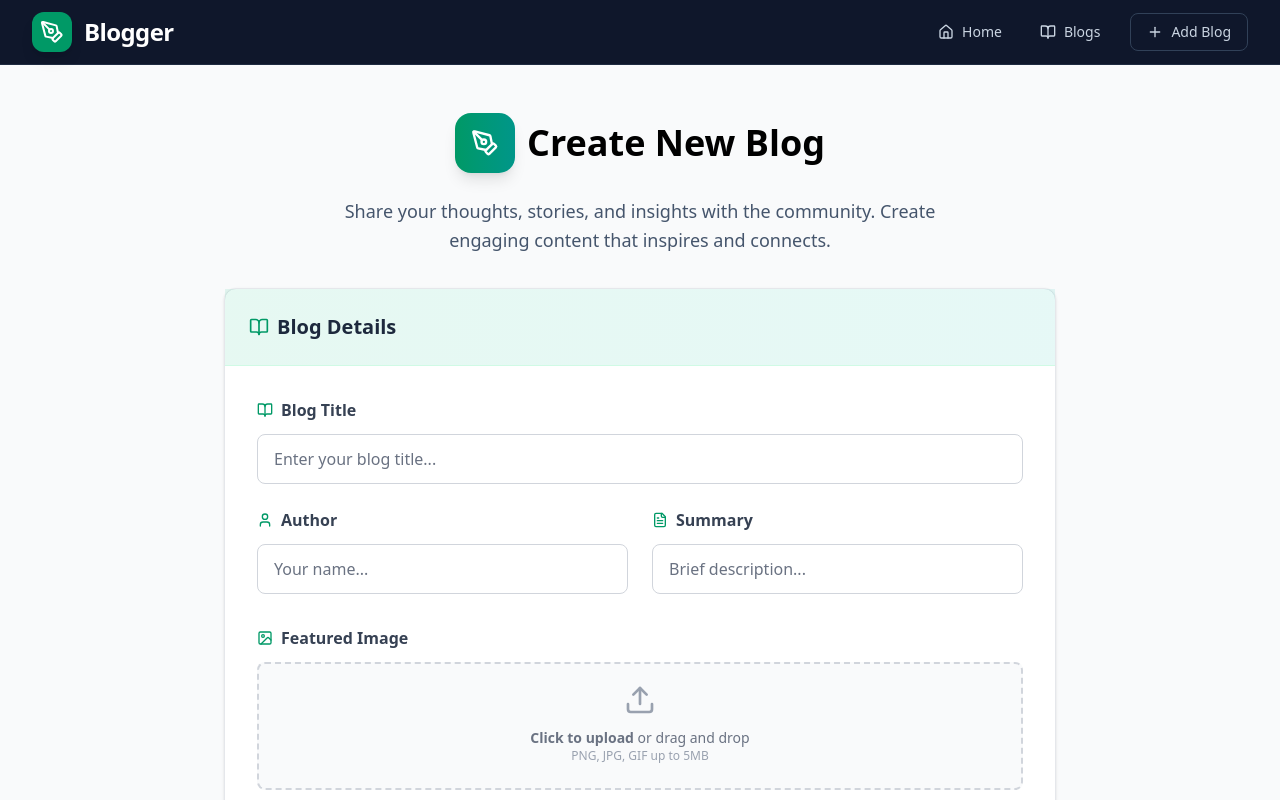
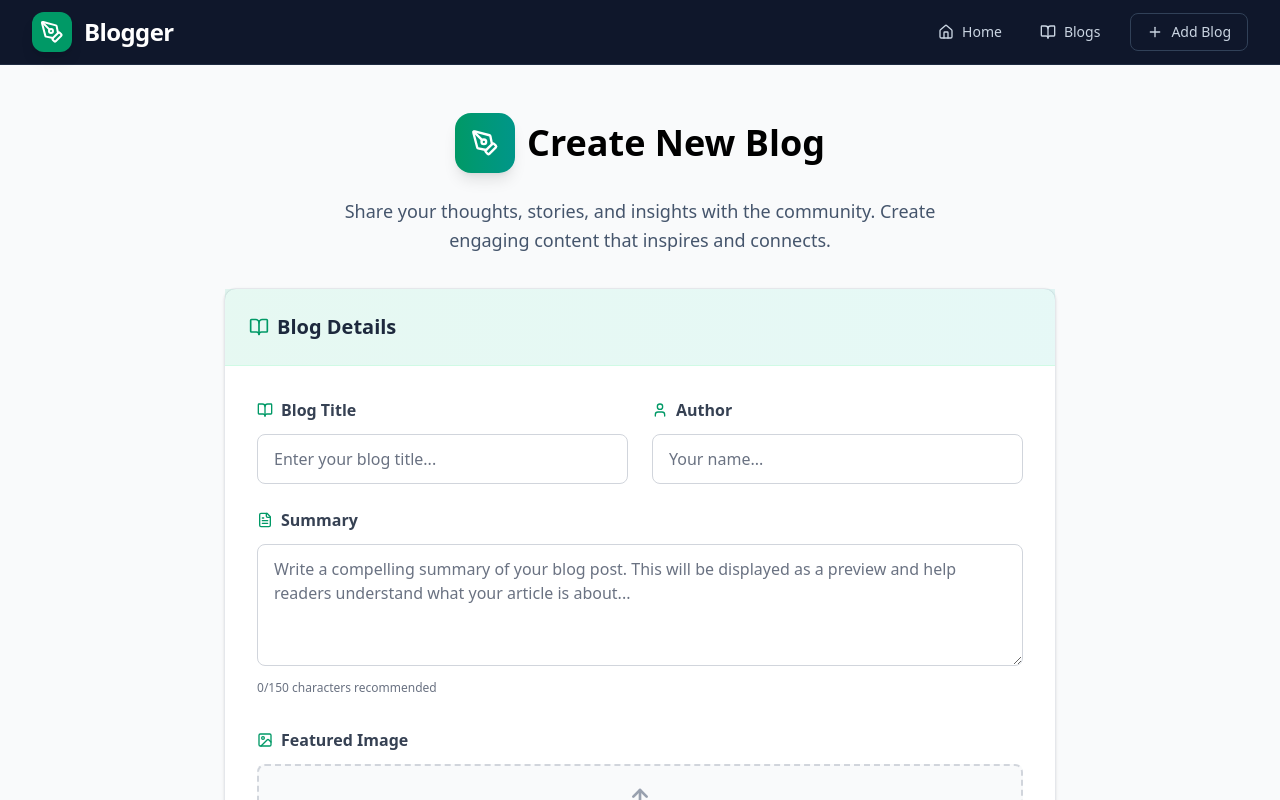
Before and after one commit to amritdubey1600/blog-app, a Next.js app: page /blogs/form in a window 1280 px wide. Shown: the top 800 px of the page. Built offline with nearby package versions, Linux system fonts and the light colour scheme; no server answers.

Commit message:
Form Styling Updated

```diff
--- a/components/BlogForm.tsx
+++ b/components/BlogForm.tsx
@@ -145,11 +145,11 @@ const BlogForm = () => {
               </div>
             )}
 
-            {/* Form Grid */}
-            <div className="grid grid-cols-1 lg:grid-cols-2 gap-6 mb-8">
+            {/* Form Grid - Row 1: Title and Author */}
+            <div className="grid grid-cols-1 lg:grid-cols-2 gap-6 mb-6">
 
               {/* Title Field */}
-              <div className="lg:col-span-2">
+              <div>
                 <label htmlFor="title" className="flex items-center space-x-2 text-gray-700 font-semibold mb-3">
                   <BookOpen className="h-4 w-4 text-emerald-600" />
                   <span>Blog Title</span>
@@ -161,7 +161,7 @@ const BlogForm = () => {
                   value={formData.title}
                   onChange={handleChange}
                   placeholder="Enter your blog title..."
-                  className="w-full border border-gray-300 rounded-lg px-4 py-3 text-gray-900 placeholder-gray-500 focus:outline-none focus:ring-2 focus:ring-blue-500 focus:border-blue-500 transition-colors"
+                  className="w-full border border-gray-300 rounded-lg px-4 py-3 text-gray-900 placeholder-gray-500 focus:outline-none focus:ring-2 focus:ring-emerald-500 focus:border-emerald-500 transition-colors"
                   required
                 />
               </div>
@@ -179,27 +179,30 @@ const BlogForm = () => {
                   value={formData.author}
                   onChange={handleChange}
                   placeholder="Your name..."
-                  className="w-full border border-gray-300 rounded-lg px-4 py-3 text-gray-900 placeholder-gray-500 focus:outline-none focus:ring-2 focus:ring-blue-500 focus:border-blue-500 transition-colors"
+                  className="w-full border border-gray-300 rounded-lg px-4 py-3 text-gray-900 placeholder-gray-500 focus:outline-none focus:ring-2 focus:ring-emerald-500 focus:border-emerald-500 transition-colors"
                   required
                 />
               </div>
+            </div>
 
-              {/* Summary Field */}
-              <div>
+            {/* Row 2: Summary Field - Full Width with More Height */}
+            <div className="mb-8">
               <label htmlFor="summary" className="flex items-center space-x-2 text-gray-700 font-semibold mb-3">
                 <FileText className="h-4 w-4 text-emerald-600" />
                 <span>Summary</span>
               </label>
-                <input
-                  type="text"
+              <textarea
                 name="summary"
                 id="summary"
+                rows={4}
                 value={formData.summary}
                 onChange={handleChange}
-                  placeholder="Brief description..."
-                  className="w-full border border-gray-300 rounded-lg px-4 py-3 text-gray-900 placeholder-gray-500 focus:outline-none focus:ring-2 focus:ring-blue-500 focus:border-blue-500 transition-colors"
+                placeholder="Write a compelling summary of your blog post. This will be displayed as a preview and help readers understand what your article is about..."
+                className="w-full border border-gray-300 rounded-lg px-4 py-3 text-gray-900 placeholder-gray-500 focus:outline-none focus:ring-2 focus:ring-emerald-500 focus:border-emerald-500 transition-colors resize-vertical min-h-[120px]"
                 required
               />
+              <div className="mt-2 text-xs text-gray-500">
+                {formData.summary.length}/150 characters recommended
               </div>
             </div>
 
@@ -223,7 +226,7 @@ const BlogForm = () => {
                   />
                   <label
                     htmlFor="image"
-                    className="flex flex-col items-center justify-center w-full h-32 border-2 border-gray-300 border-dashed rounded-lg cursor-pointer bg-gray-50 hover:bg-gray-100 transition-colors"
+                    className="flex flex-col items-center justify-center w-full h-32 border-2 border-gray-300 border-dashed rounded-lg cursor-pointer bg-gray-50 hover:bg-gray-100 transition-colors focus-within:ring-2 focus-within:ring-emerald-500 focus-within:border-emerald-500"
                   >
                     <div className="flex flex-col items-center justify-center pt-5 pb-6">
                       <Upload className="w-8 h-8 mb-3 text-gray-400" />
@@ -246,7 +249,7 @@ const BlogForm = () => {
                   <button
                     type="button"
                     onClick={removeImage}
-                    className="absolute top-2 right-2 bg-red-500 text-white rounded-full p-1.5 hover:bg-red-600 transition-colors"
+                    className="absolute top-2 right-2 bg-red-500 text-white rounded-full p-1.5 hover:bg-red-600 transition-colors focus:outline-none focus:ring-2 focus:ring-red-400"
                   >
                     <X className="h-4 w-4" />
                   </button>
@@ -254,7 +257,7 @@ const BlogForm = () => {
               )}
             </div>
 
-            {/* Content Field - CRITICAL: No wrapper containers around TipTapEditor */}
+            {/* Content Field */}
             <div className="mb-8">
               <label className="flex items-center space-x-2 text-gray-700 font-semibold mb-3">
                 <PenTool className="h-4 w-4 text-emerald-600" />
```
Lines whose indentation alone changed are shown as unchanged.
